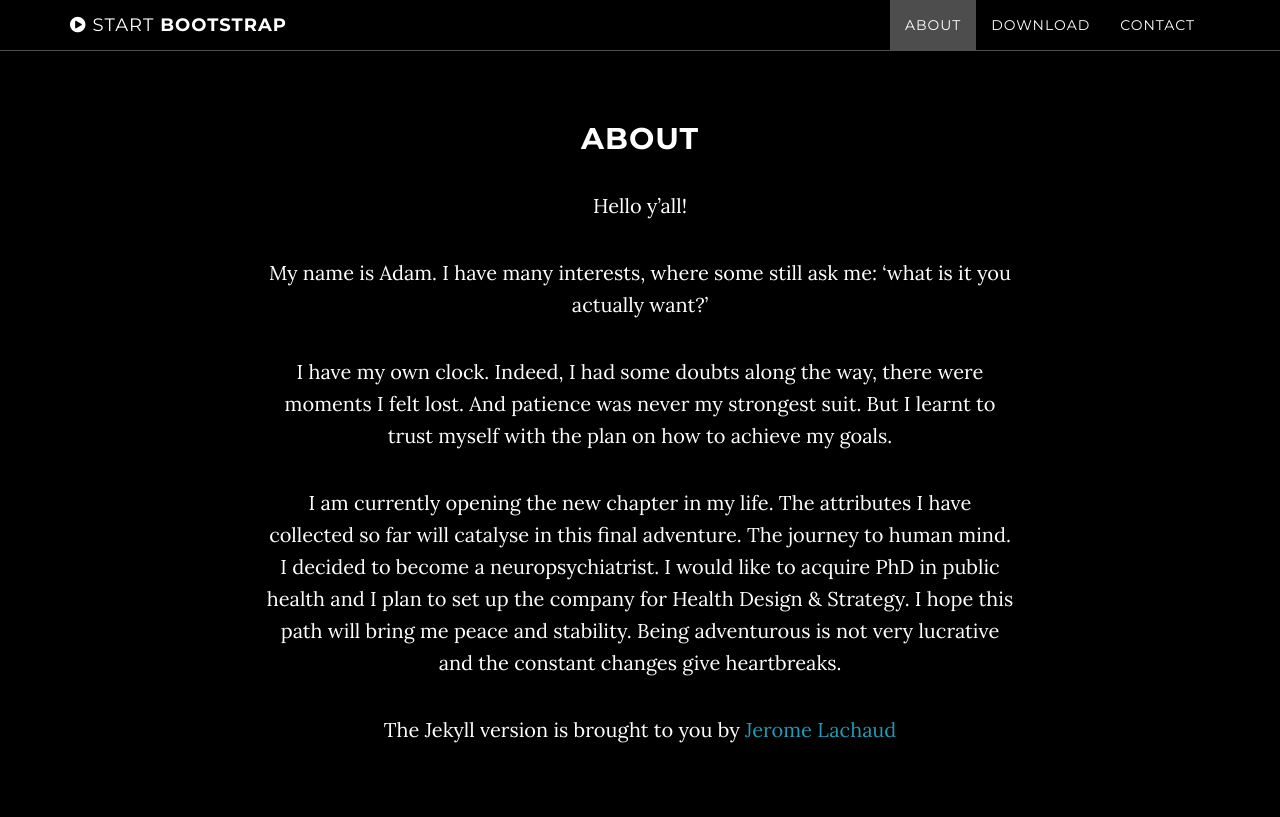
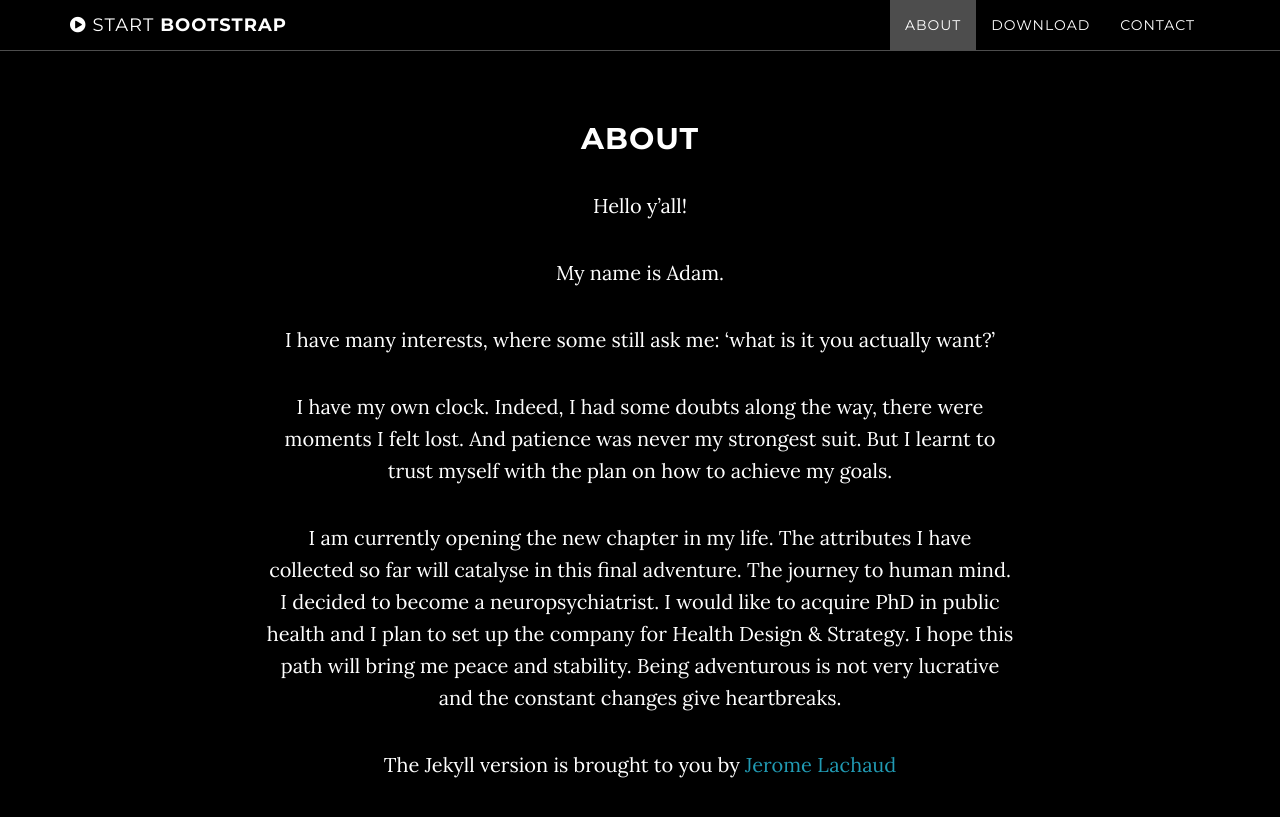
Before and after one commit to kozload/kozload.github.io, a Jekyll site: the page built from index.html, in a window 1280 px wide and 900 px high, scrolled down 978 px. Shown: the top 817 px of the window. Built offline with Jekyll 4.4.1, drawn with Linux system fonts in a browser that asks for light colours.

```diff
--- a/_includes/about.html
+++ b/_includes/about.html
@@ -4,7 +4,8 @@
             <div class="col-lg-8 col-lg-offset-2">
                 <h2>About</h2>
                 <p>Hello y’all!</p>
-                <p>My name is Adam. I have many interests, where some still ask me: ‘what is it you actually want?’</p>
+                <p>My name is Adam.</p>
+                <p>I have many interests, where some still ask me: ‘what is it you actually want?’</p>
                 <p>I have my own clock. Indeed, I had some doubts along the way, there were moments I felt lost. And patience was never my strongest suit. But I learnt to trust myself with the plan on how to achieve my goals.</p>
                 <p>I am currently opening the new chapter in my life. The attributes I have collected so far will catalyse in this final adventure. The journey to human mind. I decided to become a neuropsychiatrist. I would like to acquire PhD in public health and I plan to set up the company for Health Design & Strategy. I hope this path will bring me peace and stability. Being adventurous is not very lucrative and the constant changes give heartbreaks.</p>
 
```
